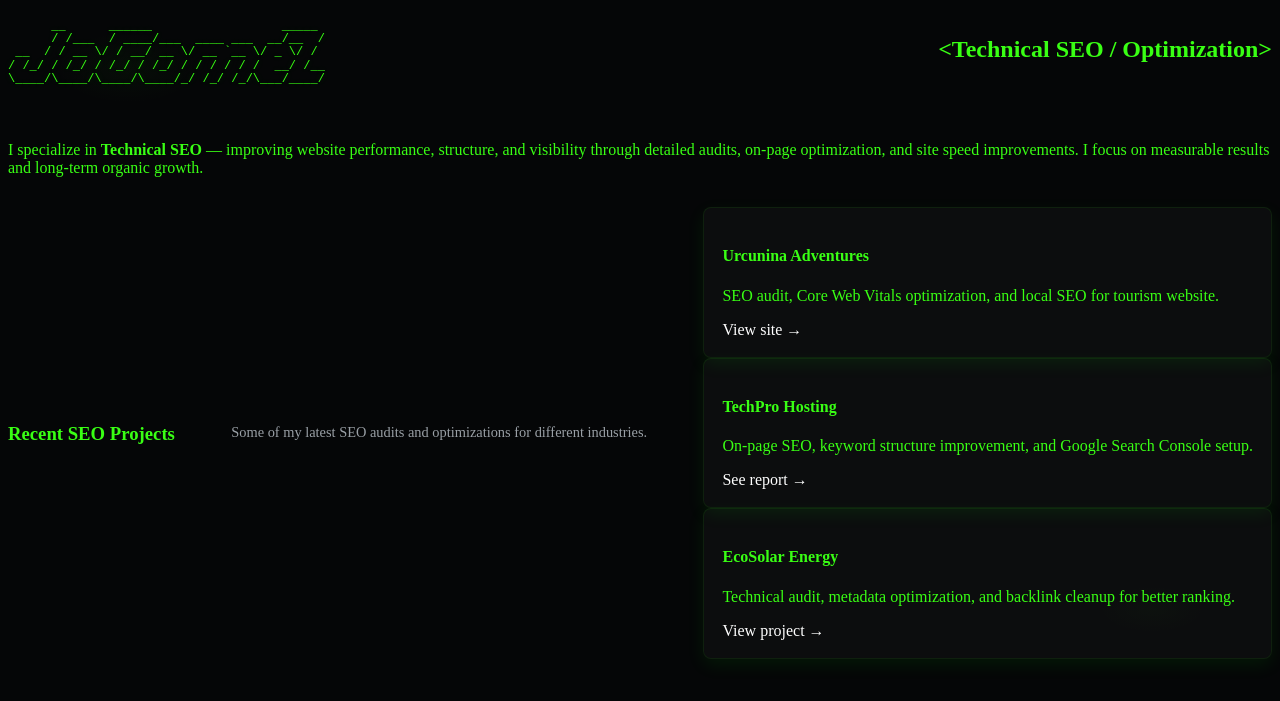
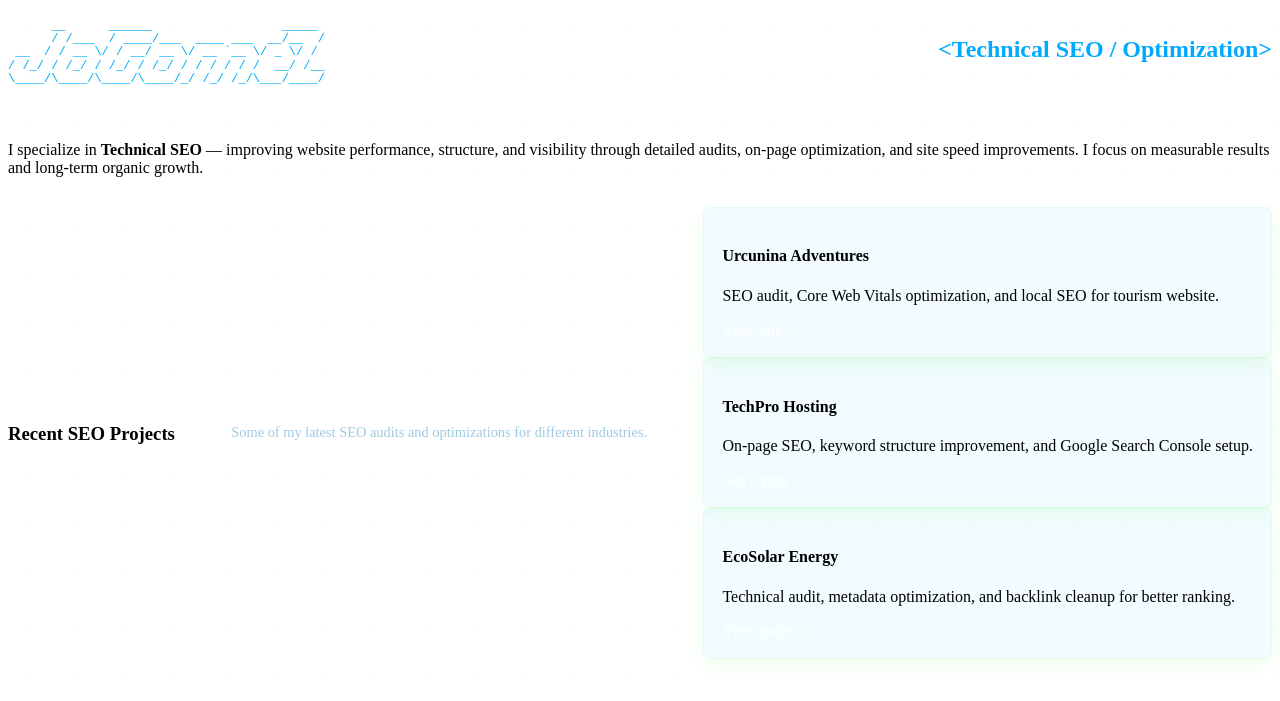
Before and after one commit to jonathang88/jonathangomez.qzz.io, a PHP site: page /seo in a window 1280 px wide. Shown: the top 701 px of the page. Run offline with PHP 8.4, Linux system fonts and the light colour scheme.

Commit message:
Update theme-seo.css

```diff
--- a/css/theme-seo.css
+++ b/css/theme-seo.css
@@ -1,16 +1,13 @@
-
 :root {
-  --accent: #39ff14;
-  --accent-dim: #22b30e;
-  --muted: #9aa0a6;
-  --card: rgba(255,255,255,0.03);
-  --bg: #050607;
+  --accent: #00aaff;
+  --accent-dim: #0080cc;
+  --bg: #030712;
+  --card: rgba(0, 170, 255, 0.05);
+  --muted: #9ecae1;
 }
 
 body {
-  background:
-    radial-gradient(1200px 600px at 10% 10%, rgba(57,255,20,0.03), transparent 6%),
-    radial-gradient(900px 400px at 90% 90%, rgba(57,255,20,0.02), transparent 6%),
-    var(--bg);
-  color: var(--accent);
+  background: linear-gradient(180deg, #030712 0%, #060b12 100%);
+  background-image: radial-gradient(rgba(0, 170, 255, 0.03) 1px, transparent 1px);
+  background-size: 50px 50px;
 }
```
